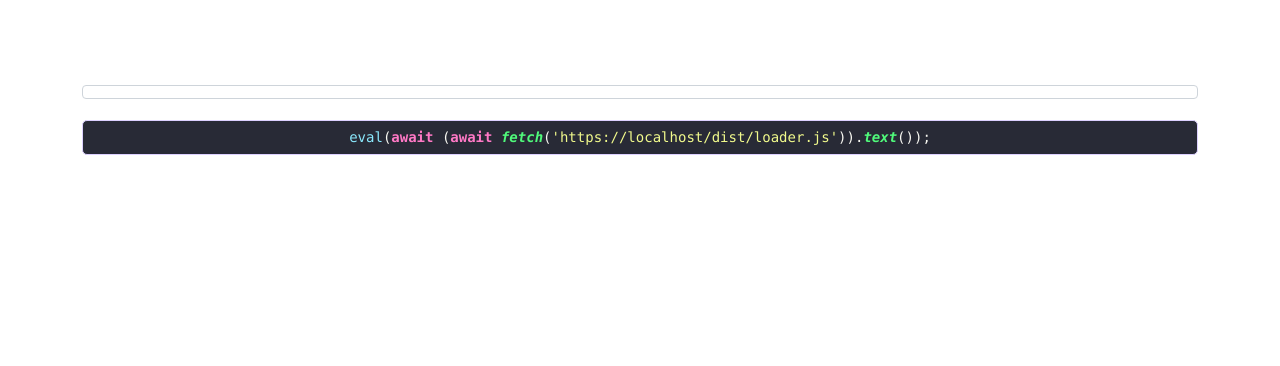
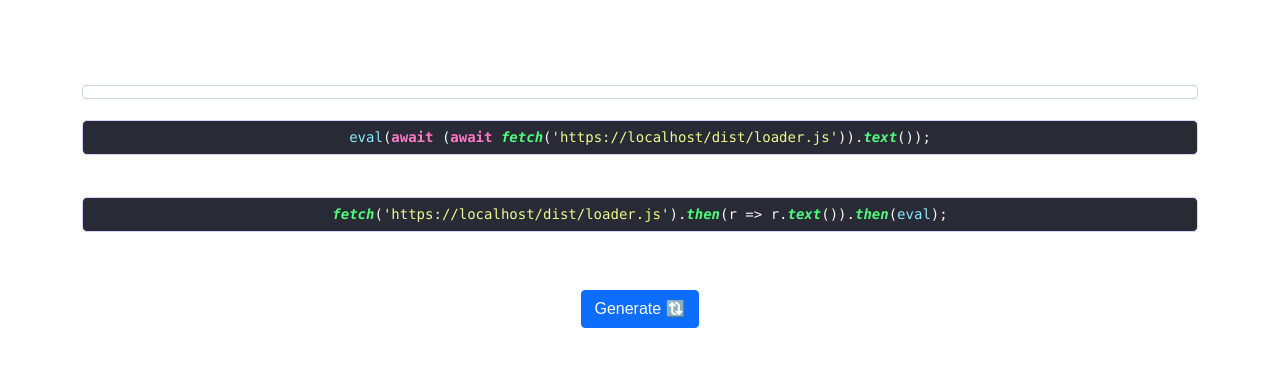
Before and after one commit to 47PADO47/ClassevivaCourses, a website: page index.html in a window 1280 px wide. Shown: the part 154-520 px from the top of the page. Drawn offline with nearby package versions, Linux system fonts and the light colour scheme.

Commit message:
✨ Update index.html

```diff
--- a/index.html
+++ b/index.html
@@ -26,11 +26,20 @@
     <script src="https://cdnjs.cloudflare.com/ajax/libs/highlight.js/11.6.0/highlight.min.js"></script>
     <script>
         document.addEventListener('DOMContentLoaded', function() {
-            const code = document.getElementsByTagName('code')[0];
-            code.innerText = code.innerText.replace('{hostname}', location.host);
+            for (const code of document.getElementsByTagName('code')) {
+                code.innerText = code.innerText.replace('{hostname}', location.host);
+            };
 
             hljs.highlightAll();
-        })
+        });
+
+        function generate() {
+            for (const code of document.getElementsByTagName('code')) {
+                code.innerText = `javascript:(function () {${code.innerText}})();`;
+            };
+
+            hljs.highlightAll();
+        };
     </script>
 </head>
 
@@ -70,8 +79,11 @@
             <div id="body" class="form-control"></div>
 
             <pre>
-                <code class="language-js">eval(await (await fetch('https://{hostname}/dist/loader.js')).text());</code>
+                <code class="language-js">eval(await (await fetch('https://{hostname}/dist/loader.js')).text());</button></code>
+                <code class="language-js">fetch('https://{hostname}/dist/loader.js').then(r => r.text()).then(eval);</code>
             </pre>
+
+            <button class="btn btn-primary" onclick="generate()">Generate 🔃</button>
         </center>
     </div>
 
```
